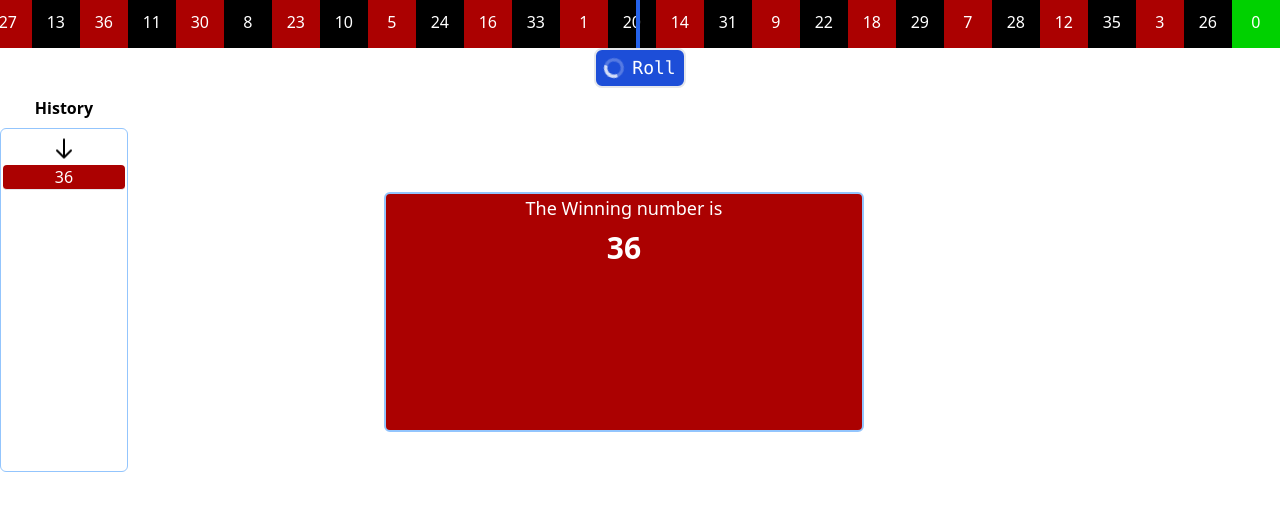
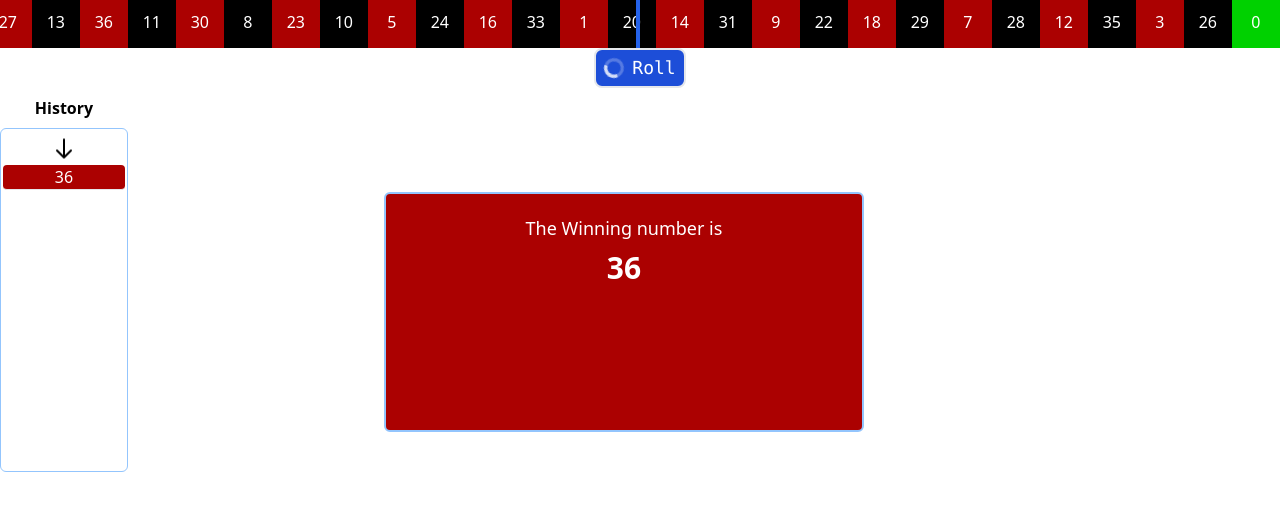
Before and after one commit to johannes67890/Roulette, a React (Create React App) app: page / in a window 1280 px wide. Both pictures are taken after a click on the button "Roll". Shown: the top 510 px of the page. Built offline with nearby package versions, Linux system fonts and the light colour scheme.

Commit message:
padding change for winner animation

```diff
--- a/src/components/Winner.tsx
+++ b/src/components/Winner.tsx
@@ -9,7 +9,7 @@ const Winner: FC<{ result: TileType | undefined }> = ({ result }) => {
           id="winner"
           className={`animate-winner absolute ml-96 top-48 overflow-hidden bg-${result.color} border-2 border-blue-300 rounded-md`}
         >
-          <main className="flex whitespace-nowrap gap-2 flex-col justify-center items-center text-white">
+          <main className="flex whitespace-nowrap gap-2 flex-col justify-center py-5 items-center text-white">
             <h1 className="text-lg">The Winning number is </h1>
             <span className="text-3xl font-bold top-1/2">{result.val}</span>
           </main>
```
